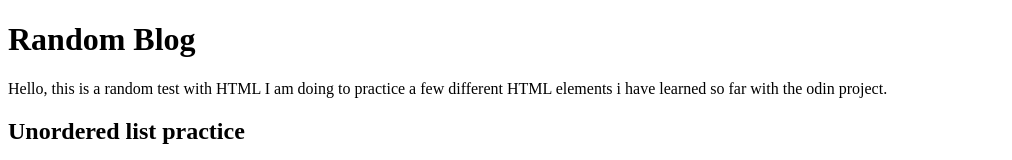
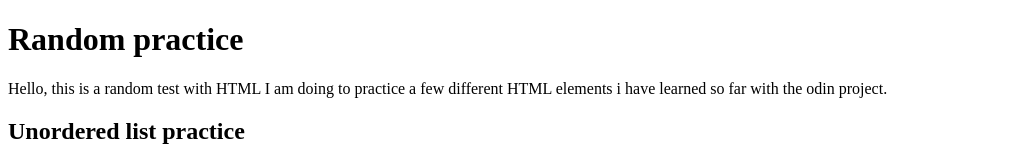
Before and after one commit to bsam24/git_randomness, a plain HTML site: page index.html in a window 1280 px wide. Shown: the top 160 px of the page, without its empty margins (0-1012 px from the left). Drawn offline with Linux system fonts and the light colour scheme.

Commit message:
Changed h1

```diff
--- a/index.html
+++ b/index.html
@@ -9,7 +9,7 @@
 
     <body>
         <!-- I will be practicing different HTML elements within this index file -->
-        <h1>Random Blog</h1>
+        <h1>Random practice</h1>
         <p>Hello, this is a random test with HTML I am doing to practice a few different HTML elements i have learned so far
             with the odin project.
         </p>
```
